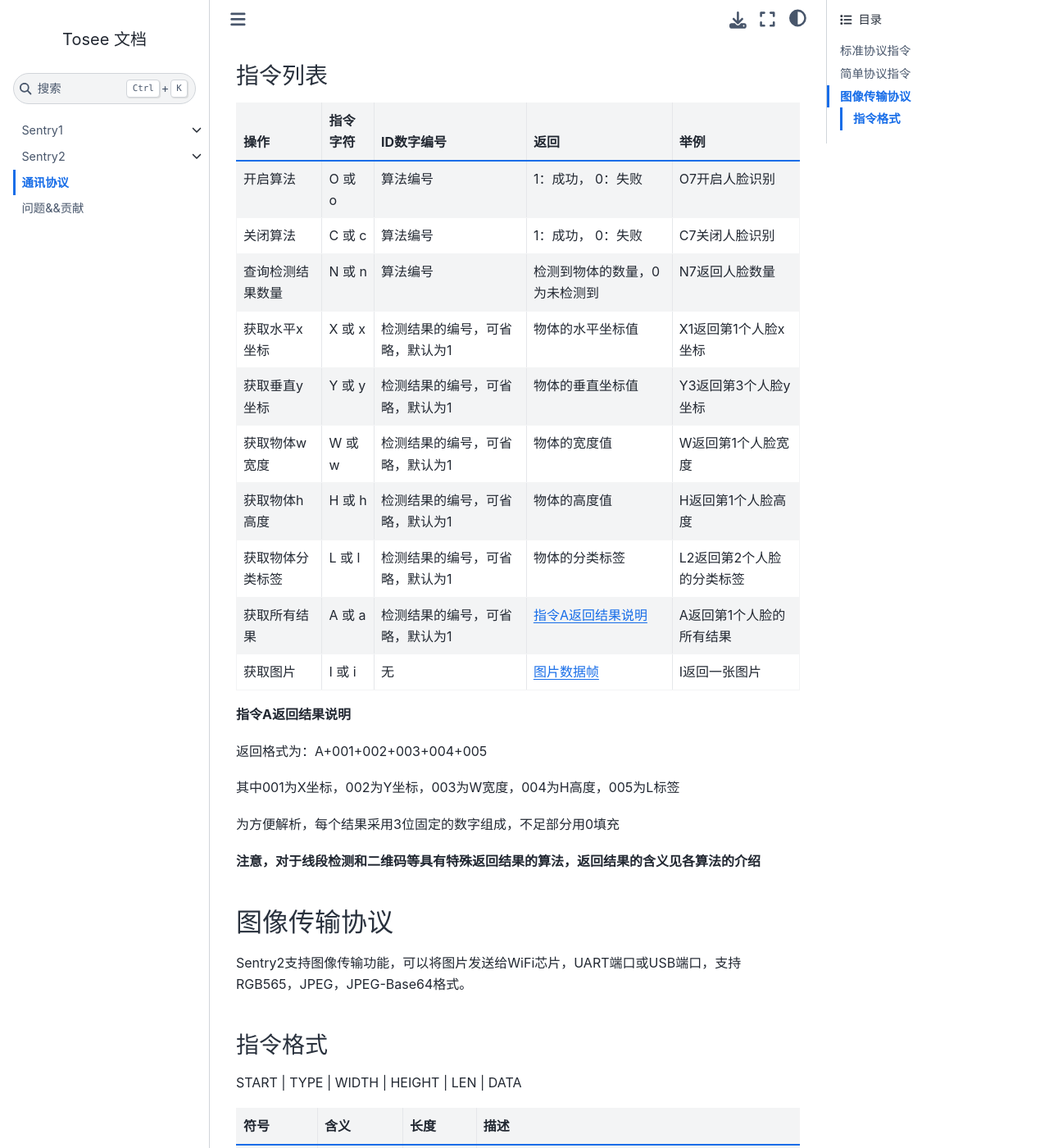
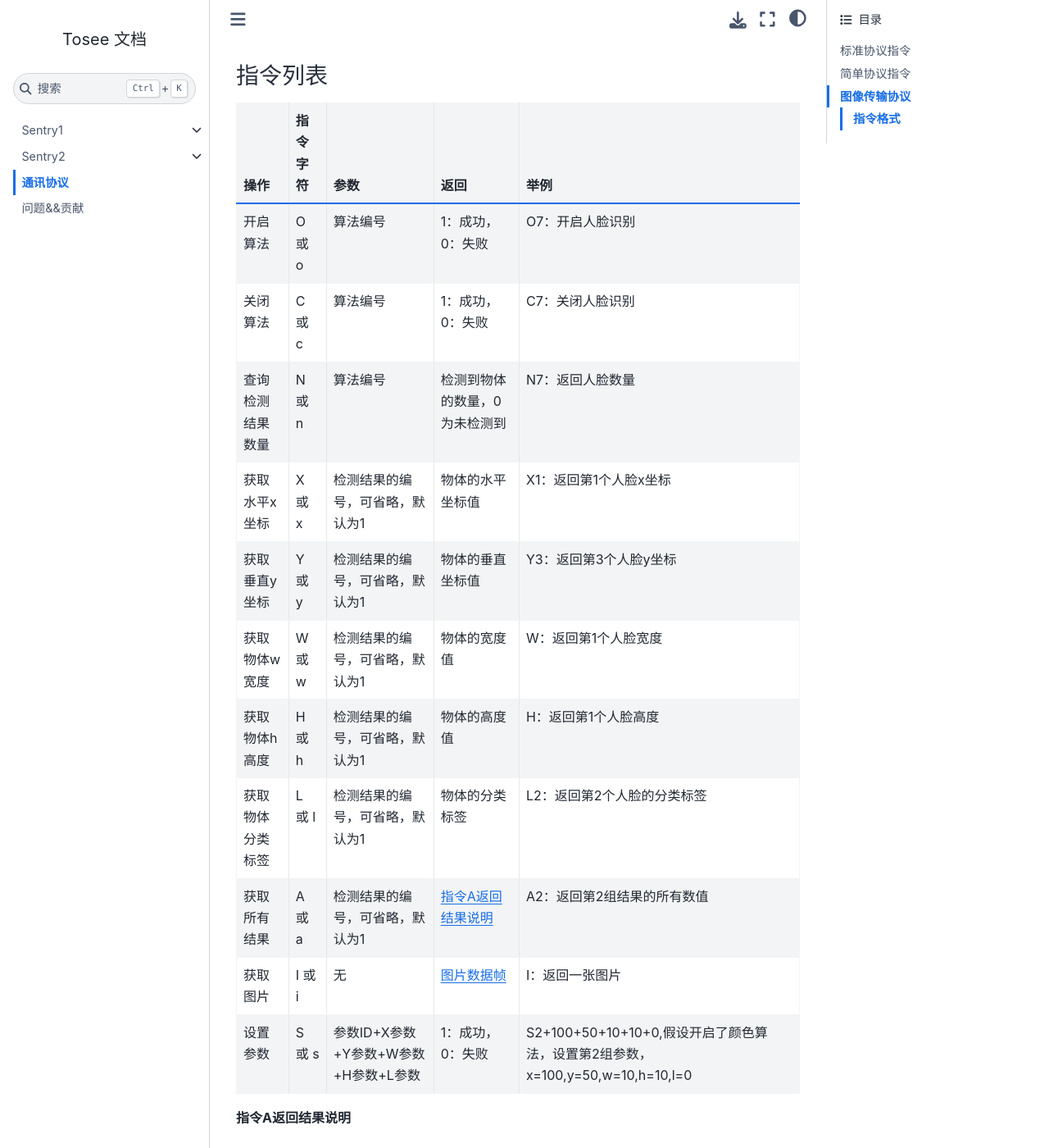
Before and after one commit to AITosee/Tosee-Docs, a Sphinx documentation site: the page built from docs/Common/Protocol/index.rst, in a window 1280 px wide and 1400 px high, scrolled down 7245 px. Shown: the whole window at 82% size. Built offline with Sphinx 7.4.7 and the Sphinx Book theme 1.1.4, drawn with Linux system fonts in a browser that asks for light colours; some of the changed text lies outside the part shown.

```diff
--- a/docs/Common/Protocol/index.rst
+++ b/docs/Common/Protocol/index.rst
@@ -258,14 +258,14 @@ END         帧尾         1Byte               表示一个数据包的结束，
 
 指令格式
 ************************
-CMD | ID | END
+CMD | DATA | END
 
 ========    ================    ================    ========================
 符号         含义                 长度                描述
 ========    ================    ================    ========================
 CMD         指令字符              1                   指令字符，详见指令列表
-ID          ID数字编号            1                   ID编号，可以为算法编号或结果编号
-END         结束符                1                   可以为换行符，回车符，或者空格
+DATA        参数                  NA                  指令参数
+END         结束符                1                   非必须，也可以为换行符，回车符，或者空格
 ========    ================    ================    ========================
 
 
@@ -273,18 +273,19 @@ END         结束符                1                   可以为换行符，
 ************************
 
 ================================    ========================    ================================================    =====================================================================================        ========================
-操作                                    指令字符                       ID数字编号                                       返回                                                                                            举例
+操作                                    指令字符                      参数                                               返回                                                                                            举例
 ================================    ========================    ================================================    =====================================================================================        ========================
-开启算法                               O 或 o                        算法编号                                          1：成功， 0：失败                                                                               O7开启人脸识别
-关闭算法                               C 或 c                        算法编号                                          1：成功， 0：失败                                                                               C7关闭人脸识别
-查询检测结果数量                        N 或 n                        算法编号                                          检测到物体的数量，0为未检测到                                                                      N7返回人脸数量
-获取水平x坐标                           X 或 x                        检测结果的编号，可省略，默认为1                      物体的水平坐标值                                                                                 X1返回第1个人脸x坐标
-获取垂直y坐标                           Y 或 y                        检测结果的编号，可省略，默认为1                      物体的垂直坐标值                                                                                 Y3返回第3个人脸y坐标
-获取物体w宽度                           W 或 w                        检测结果的编号，可省略，默认为1                      物体的宽度值                                                                                     W返回第1个人脸宽度
-获取物体h高度                           H 或 h                        检测结果的编号，可省略，默认为1                      物体的高度值                                                                                     H返回第1个人脸高度
-获取物体分类标签                        L 或 l                         检测结果的编号，可省略，默认为1                     物体的分类标签                                                                                    L2返回第2个人脸的分类标签
-获取所有结果                            A 或 a                        检测结果的编号，可省略，默认为1                     :ref:`指令A返回结果说明<chapter_simple_protocol_a_index>`                                          A返回第1个人脸的所有结果
-获取图片                               I 或 i                         无                                              :ref:`图片数据帧<chapter_image_protocol_index>`                                                 I返回一张图片
+开启算法                               O 或 o                        算法编号                                          1：成功， 0：失败                                                                               O7：开启人脸识别
+关闭算法                               C 或 c                        算法编号                                          1：成功， 0：失败                                                                               C7：关闭人脸识别
+查询检测结果数量                        N 或 n                        算法编号                                          检测到物体的数量，0为未检测到                                                                      N7：返回人脸数量
+获取水平x坐标                           X 或 x                        检测结果的编号，可省略，默认为1                      物体的水平坐标值                                                                                 X1：返回第1个人脸x坐标
+获取垂直y坐标                           Y 或 y                        检测结果的编号，可省略，默认为1                      物体的垂直坐标值                                                                                 Y3：返回第3个人脸y坐标
+获取物体w宽度                           W 或 w                        检测结果的编号，可省略，默认为1                      物体的宽度值                                                                                     W：返回第1个人脸宽度
+获取物体h高度                           H 或 h                        检测结果的编号，可省略，默认为1                      物体的高度值                                                                                     H：返回第1个人脸高度
+获取物体分类标签                        L 或 l                         检测结果的编号，可省略，默认为1                      物体的分类标签                                                                                    L2：返回第2个人脸的分类标签
+获取所有结果                            A 或 a                        检测结果的编号，可省略，默认为1                      :ref:`指令A返回结果说明<chapter_simple_protocol_a_index>`                                          A2：返回第2组结果的所有数值
+获取图片                               I 或 i                         无                                              :ref:`图片数据帧<chapter_image_protocol_index>`                                                 I：返回一张图片
+设置参数                               S 或 s                       参数ID+X参数+Y参数+W参数+H参数+L参数                   1：成功， 0：失败                                                                              S2+100+50+10+10+0,假设开启了颜色算法，设置第2组参数，x=100,y=50,w=10,h=10,l=0
 ================================    ========================    ================================================    =====================================================================================        ========================
 
 
@@ -300,6 +301,15 @@ END         结束符                1                   可以为换行符，
 
 **注意，对于线段检测和二维码等具有特殊返回结果的算法，返回结果的含义见各算法的介绍**
 
+**指令S设置参数说明**
+
+不是所有算法都可以设置参数，设置参数前需要先开启算法
+
+指令S后的第一个参数为Param-ID，即你所要设置第几组参数，最多支持25个参数，不应超过此值
+
+设置参数时需要同时写入XYWHL五个参数，如果输入参数不足，则会默认为0
+
+数字间的连接符号“+”不可省略
 
 .. _chapter_image_protocol_index:
 
```
Also changed, not shown: docs/Sentry2/Download/index.rst (+8 -6 lines), docs/Sentry2/Upgrade/index.rst (+11 -0 lines), 6 other files.
